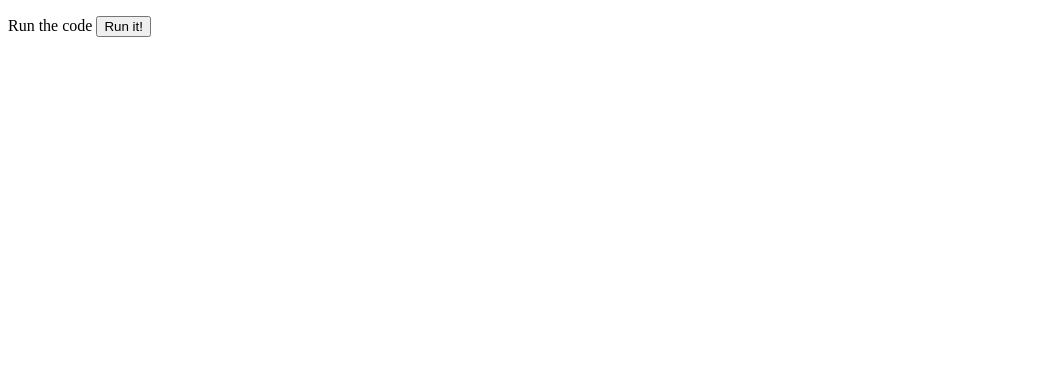
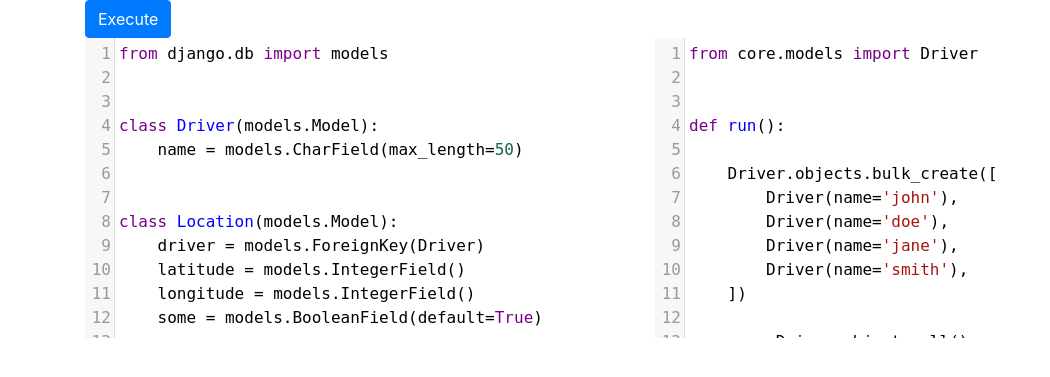
Before and after one commit to omaraboumrad/dryorm, a Django app: page / in a window 1280 px wide. Shown: the top 377 px of the page, without its empty margins (0-1050 px from the left). Run offline with Django 3.2, Linux system fonts and the light colour scheme; some libraries are stand-ins or nearby versions.

Commit message:
added code editor

```diff
--- a/backend/djanground/templates/index.html
+++ b/backend/djanground/templates/index.html
@@ -11,30 +11,62 @@
         <link rel="apple-touch-icon" href="icon.png">
         <!-- Place favicon.ico in the root directory -->
 
+        <link rel="stylesheet" href="https://maxcdn.bootstrapcdn.com/bootstrap/4.0.0-beta/css/bootstrap.min.css" integrity="sha384-/Y6pD6FV/Vv2HJnA6t+vslU6fwYXjCFtcEpHbNJ0lyAFsXTsjBbfaDjzALeQsN6M" crossorigin="anonymous">
+        <link rel="stylesheet" href="https://cdnjs.cloudflare.com/ajax/libs/codemirror/5.30.0/codemirror.min.css">
+
     </head>
     <body>
         <!--[if lte IE 9]>
             <p class="browserupgrade">You are using an <strong>outdated</strong> browser. Please <a href="https://browsehappy.com/">upgrade your browser</a> to improve your experience and security.</p>
         <![endif]-->
 
-        <p>Run the code <button id="run_button">Run it!</button></p>
-
-
-        <p id="result">
-
-        </p>
+        <div class="container">
+            <div class="row">
+                <div class="col-md-12">
+                    <button class="btn btn-primary" id="run_button">Execute</button>
+                </div>
+            </div>
+            <div class="row">
+                <div class="col-md-6">
+                    <textarea id="code_models"></textarea>
+                </div>
+                <div class="col-md-6">
+                    <textarea id="code_transactions"></textarea>
+                </div>
+            </div>
+        </div>
 
         <script src="https://code.jquery.com/jquery-3.2.1.min.js" integrity="sha256-hwg4gsxgFZhOsEEamdOYGBf13FyQuiTwlAQgxVSNgt4=" crossorigin="anonymous"></script>
         <script>window.jQuery || document.write('<script src="js/vendor/jquery-3.2.1.min.js"><\/script>')</script>
+        <script src="https://cdnjs.cloudflare.com/ajax/libs/codemirror/5.30.0/codemirror.min.js"></script>
+        <script src="https://cdnjs.cloudflare.com/ajax/libs/codemirror/5.30.0/mode/python/python.min.js"></script>
 
         <script type="text/javascript">
+        $(document).ready(function() {
+            var models_editor = CodeMirror.fromTextArea($('#code_models')[0], {
+                mode: "python",
+                lineNumbers: true,
+
+            }).setValue("from django.db import models\n\n\nclass Driver(models.Model):\n    name = models.CharField(max_length=50)\n\n\nclass Location(models.Model):\n    driver = models.ForeignKey(Driver)\n    latitude = models.IntegerField()\n    longitude = models.IntegerField()\n    some = models.BooleanField(default=True)\n");
+
+            var transactions_editor = CodeMirror.fromTextArea($('#code_transactions')[0], {
+                mode: "python",
+                lineNumbers: true,
+
+            }).setValue("from core.models import Driver\n\n\ndef run():\n\n    Driver.objects.bulk_create([\n        Driver(name='john'),\n        Driver(name='doe'),\n        Driver(name='jane'),\n        Driver(name='smith'),\n    ])\n\n    qs = Driver.objects.all()\n    names = list(qs.values_list('name', flat=True))\n\n    print('Available Drivers:', names)\n");
+
             $('#run_button').click(function(){
-                $.ajax({
-                    url: "/invoke",
+                $.post({
+                    url: "/invoke/",
+                    // data: {
+                    //     models: models_editor.getValue(),
+                    //     transactions: transactions_editor.getValue()
+                    // }
                 }).done(function() {
                     $( this ).addClass( "done" );
                 });
             });
+        });
         </script>
     </body>
 </html>
```
Also changed, not shown: executor/example/sample_script.py (+1 -18 lines).
